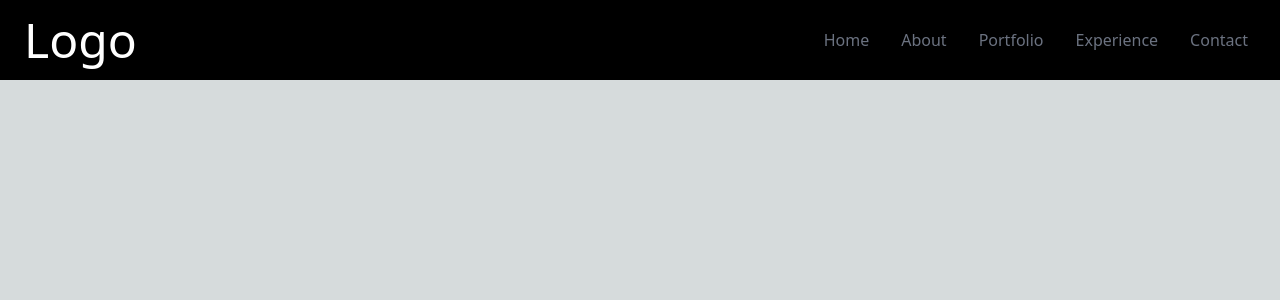
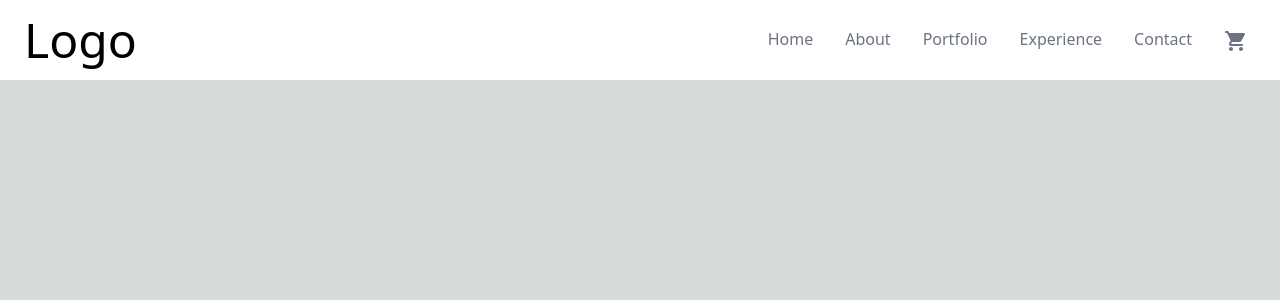
Before and after one commit to ctheoc05/WebProject, a Next.js app: page / in a window 1280 px wide. Shown: the top 300 px of the page. Built offline with nearby package versions, Linux system fonts and the light colour scheme.

Commit message:
Shopping cart

```diff
--- a/src/components/Navbar.js
+++ b/src/components/Navbar.js
@@ -1,11 +1,14 @@
 import Link from "next/link";
 import React, { useState } from "react";
 import { FaBars, FaTimes } from "react-icons/fa";
+import { CiShoppingCart } from "react-icons/ci";
+import {ShoppingCartRounded} from "@mui/icons-material"
 
 const Navbar = () => {
     const [nav, setNav] = useState(false);
 
   const links = [
+
     {
       id: 1,
       link: "home",
@@ -28,8 +31,14 @@ const Navbar = () => {
     },
   ];
 
+  const linkcart= [ {
+    id:0,
+    link: "cart",
+  }
+];
+
   return (
-    <div className="flex justify-between items-center w-full h-20 px-4 text-white bg-black fixed nav">
+    <div className="flex justify-between items-center w-full h-20 px-4 text-black bg-white fixed nav">
       <div>
         {/* <h1 className="text-5xl font-signature ml-2"><a className="link-underline hover:transition ease-in-out delay-150 hover:underline hover:decoration-solid" href="">Logo</a></h1> */}
         <h1 className="text-5xl font-signature ml-2">
@@ -41,19 +50,34 @@ const Navbar = () => {
           >
             Logo
           </a>
+
         </h1>
       </div>
+
+
+
+
 
       <ul className="hidden md:flex">
         {links.map(({ id, link }) => (
           <li
             key={id}
-            className="nav-links px-4 cursor-pointer capitalize font-medium text-gray-500 hover:scale-105 hover:text-white duration-200 link-underline"
+            className="nav-links px-4 cursor-pointer capitalize font-medium text-gray-500 hover:scale-105 hover:text-black duration-200 link-underline"
           >
             <Link href={link}>{link}</Link>
           </li>
         ))}
+
+      <li
+      key={0}
+      className="nav-links px-4 cursor-pointer capitalize font-medium text-gray-500 hover:scale-105 hover:text-black duration-200 link-underline"
+     ><Link href={"/cart"}>{""} <ShoppingCartRounded className="cart"/></Link> </li>
+
       </ul>
+
+
+
+
 
       <div
         onClick={() => setNav(!nav)}
--- a/test.json
+++ /dev/null
@@ -1 +0,0 @@
-{this is a test}
```
Also changed, not shown: 1 other file (tests, documents, lock files or other folders).
